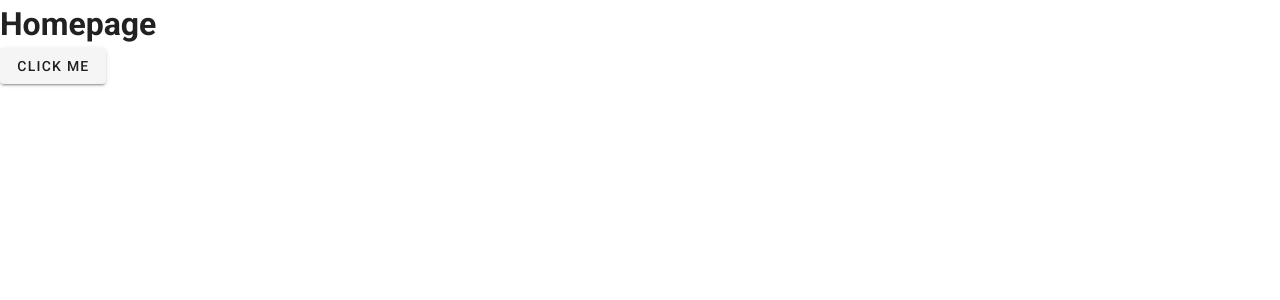
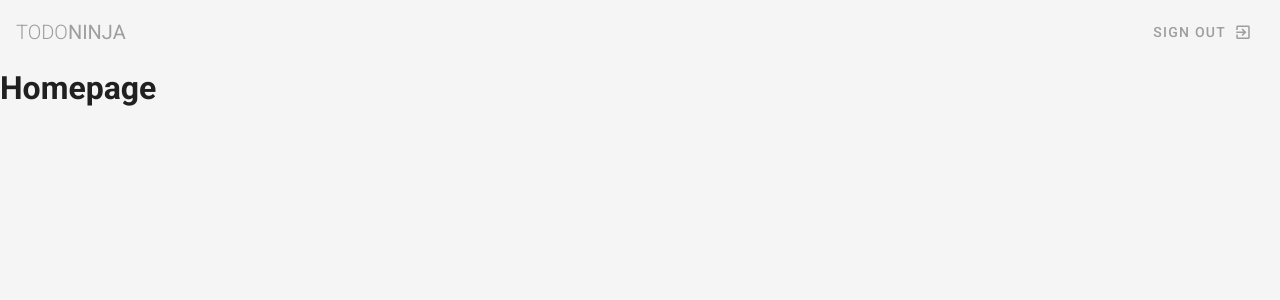
Before and after one commit to hijachu/todo-ninja, a Vue app: page / in a window 1280 px wide. Shown: the top 300 px of the page. Built offline with nearby package versions, Linux system fonts and the light colour scheme.

Commit message:
Tutorail #7 - Toolbars

```diff
--- a/src/App.vue
+++ b/src/App.vue
@@ -1,6 +1,6 @@
 <template>
   <v-app>
-
+    <Navbar />
     <v-main>
       <router-view/>
     </v-main>
@@ -9,12 +9,20 @@
 </template>
 
 <script>
-
+import Navbar from "@/components/Navbar";
 export default {
   name: 'App',
-
+  components: {
+    Navbar
+  },
   data: () => ({
     //
   }),
 };
 </script>
+
+<style scoped>
+#app {
+  background-color: var(--v-background-base);
+}
+</style>
--- /dev/null
+++ b/src/components/Navbar.vue
@@ -0,0 +1,33 @@
+<template>
+  <nav>
+    <v-toolbar flat color="grey lighten-4">
+      <v-toolbar-title class="text-uppercase grey--text">
+        <span class="font-weight-light">
+          Todo</span>
+          <span>Ninja
+        </span>
+      </v-toolbar-title>
+
+      <v-spacer></v-spacer>
+
+      <v-btn text class="grey--text">
+        <span>Sign Out</span>
+        <v-icon right>mdi-exit-to-app</v-icon>
+      </v-btn>
+      <!--
+        <v-btn rounded @click="toggleTheme
+        ">Toggle Theme</v-btn>
+      -->
+    </v-toolbar>
+  </nav>
+</template>
+
+<script>
+export default {
+  methods: {
+    toggleTheme() {
+      this.$vuetify.theme.dark = !this.$vuetify.theme.dark;
+    }
+  }
+}
+</script>
--- a/src/plugins/vuetify.js
+++ b/src/plugins/vuetify.js
@@ -1,7 +1,20 @@
 import Vue from 'vue';
 import Vuetify from 'vuetify/lib/framework';
+
+import colors from 'vuetify/lib/util/colors';
 
 Vue.use(Vuetify);
 
 export default new Vuetify({
+    theme: {
+        themes: {
+            light: {
+                background: colors.grey.lighten4,
+            }
+        },
+        // dark: false,
+        options: {
+            customProperties: true
+        },
+    },
 });
--- a/src/views/Home.vue
+++ b/src/views/Home.vue
@@ -41,7 +41,7 @@
 
     <!-- <v-btn class="hidden-md-and-up">click me</v-btn> -->
 
-    <v-btn class="hidden-sm-only">click me</v-btn>
+    <!-- <v-btn class="hidden-sm-only">click me</v-btn> -->
 
     <br/>
     <br/>
```
